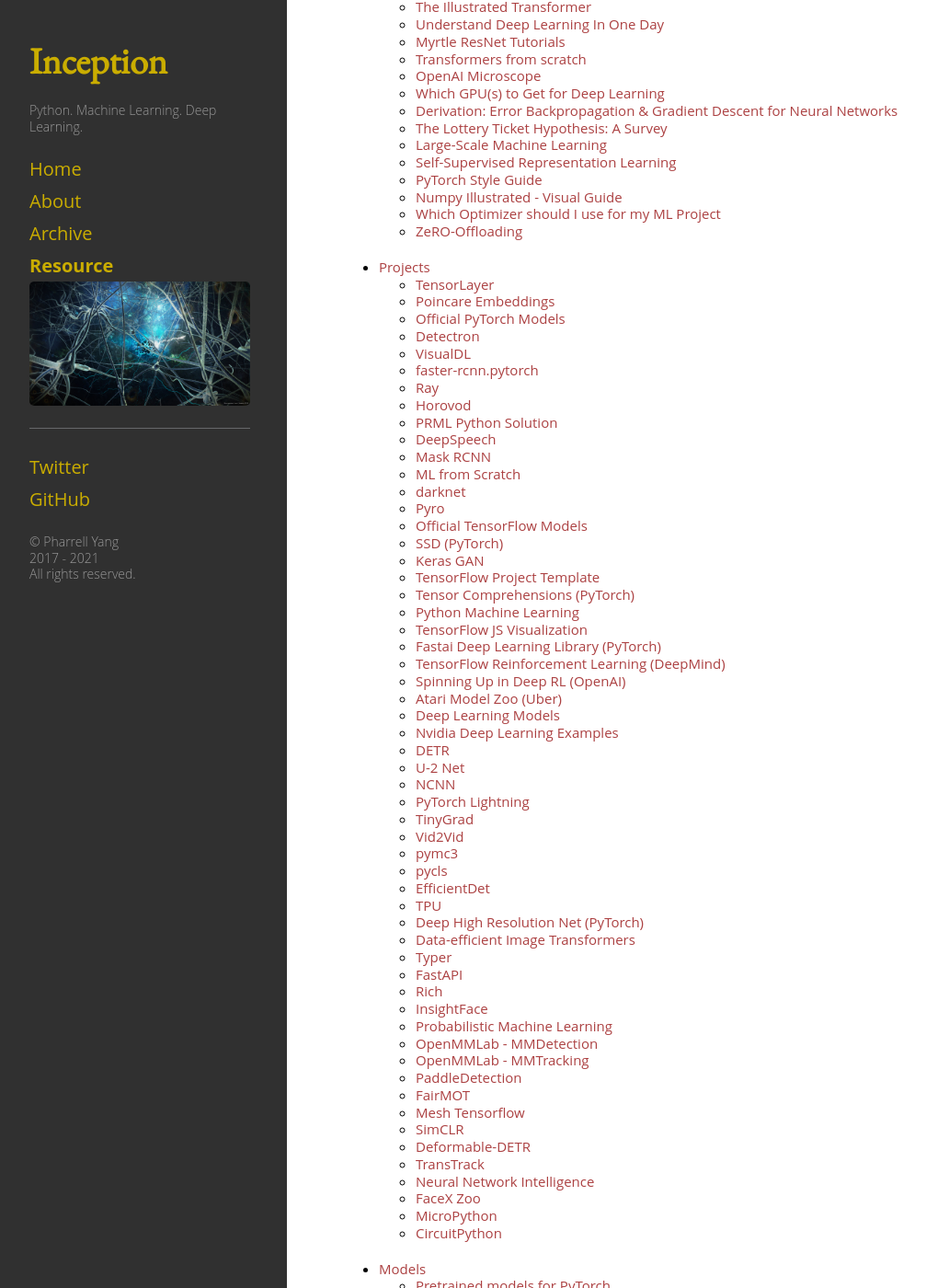
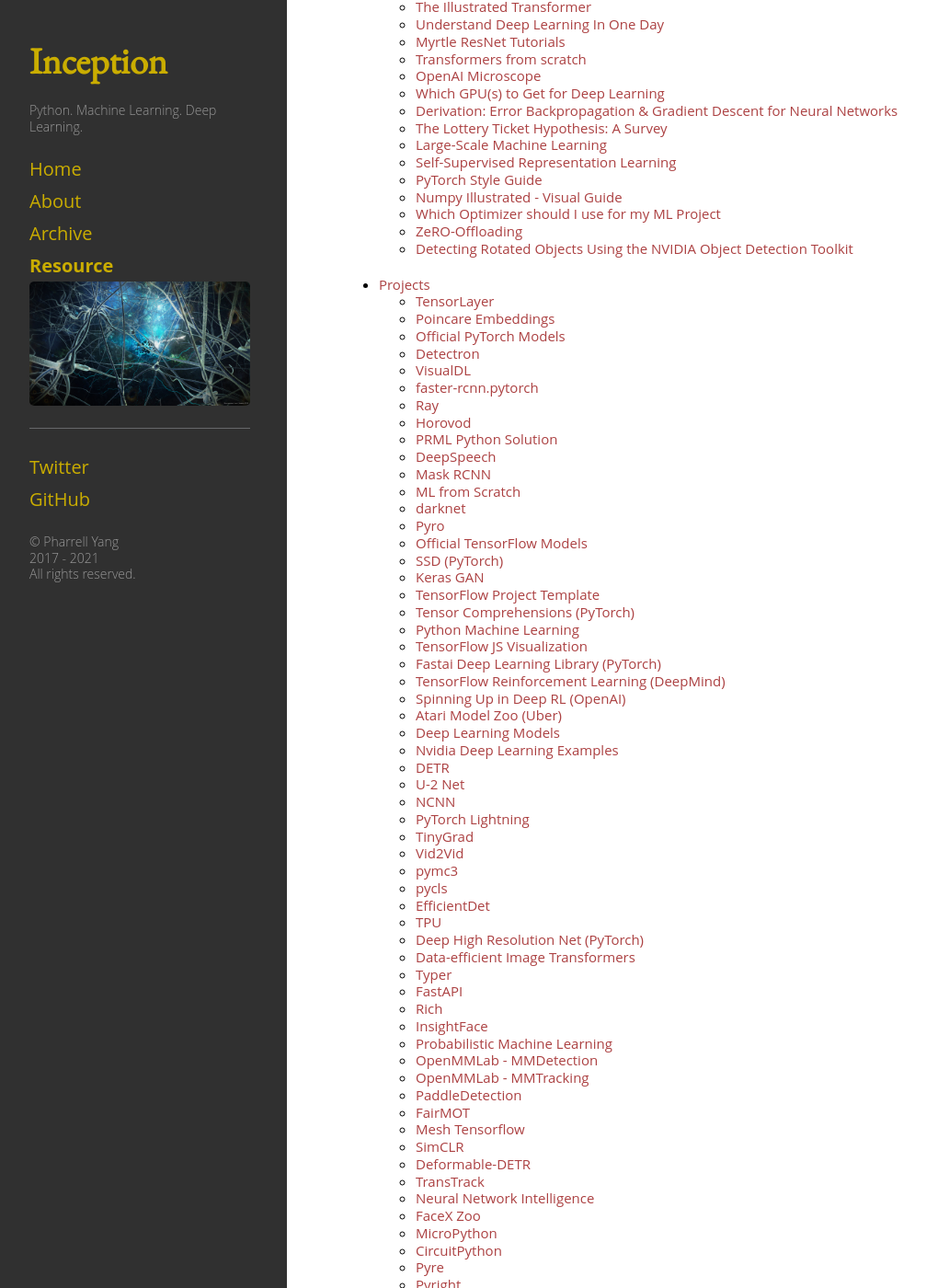
Before and after one commit to pharrellyhy/pharrellyhy.github.io.bakcup, a Jekyll site: the page built from resource.md, in a window 1280 px wide and 1400 px high, scrolled down 1562 px. Shown: the whole window at 92% size, without its empty margins (8-1015 px from the left). Built offline with Jekyll 4.4.1, drawn with Linux system fonts in a browser that asks for light colours.

Commit message:
Update resources

```diff
--- a/_data/nav.yml
+++ b/_data/nav.yml
@@ -264,6 +264,9 @@
     - title: "ZeRO-Offloading"
       url: "https://efficientdl.com/an-introduction-to-zero-offloading/"
 
+    - title: "Detecting Rotated Objects Using the NVIDIA Object Detection Toolkit"
+      url: "https://developer.nvidia.com/blog/detecting-rotated-objects-using-the-odtk/"
+
 - title: "Projects"
   sublinks:
     - title: "TensorLayer"
@@ -433,6 +436,12 @@
 
     - title: "CircuitPython"
       url: "https://github.com/adafruit/circuitpython"
+
+    - title: "Pyre"
+      url: "https://github.com/facebook/pyre-check"
+
+    - title: "Pyright"
+      url: "https://github.com/microsoft/pyright"
 
 - title: "Models"
   sublinks:
@@ -951,6 +960,9 @@
     - title: "Vim-ftplugin"
       url: "https://github.com/vim/vim/tree/master/runtime/ftplugin"
 
+    - title: "Programming Fonts"
+      url: "https://www.programmingfonts.org"
+
 - title: "Q&A"
   sublinks:
     - title: "What's your personal python development stack"
```
